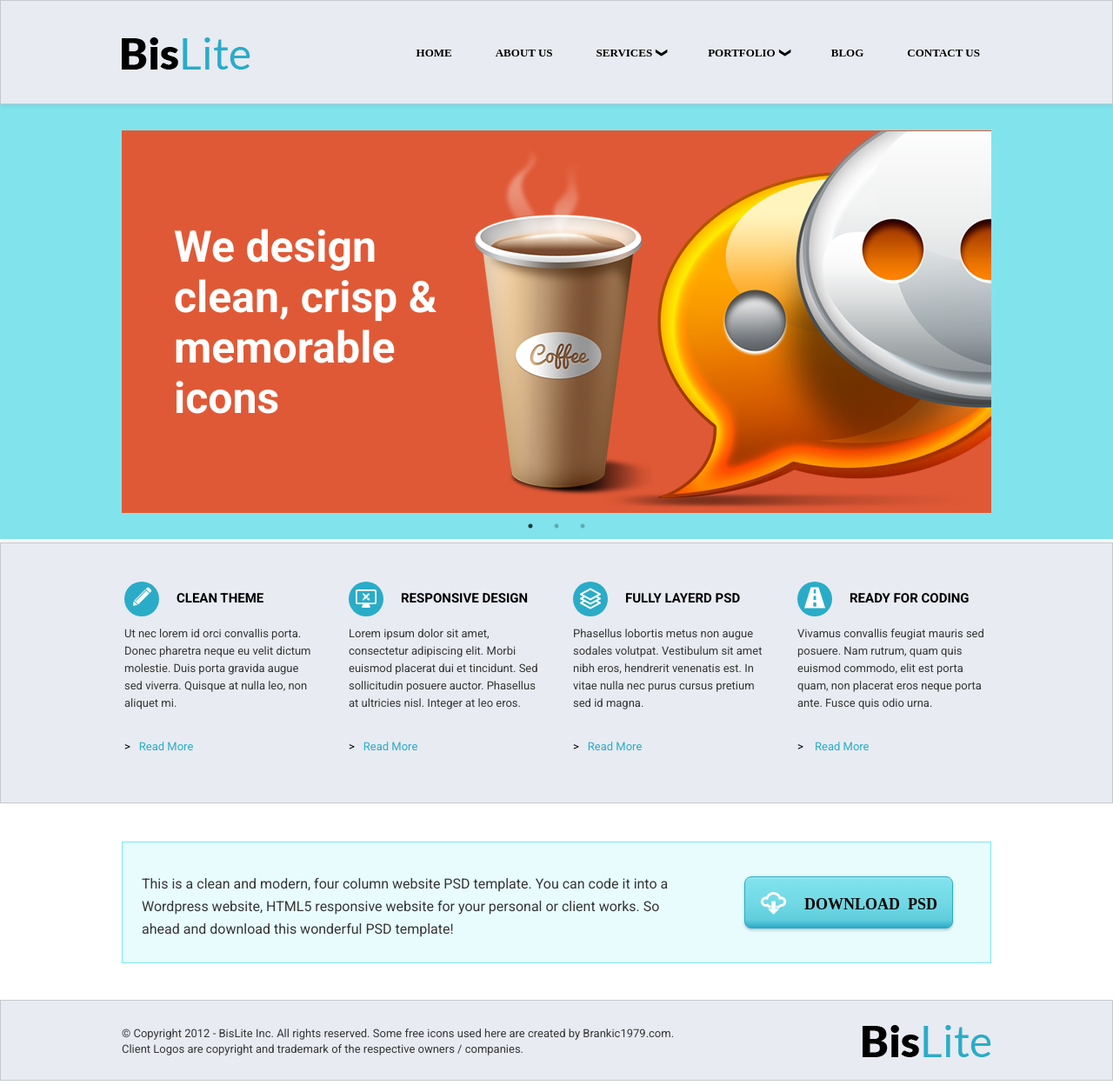
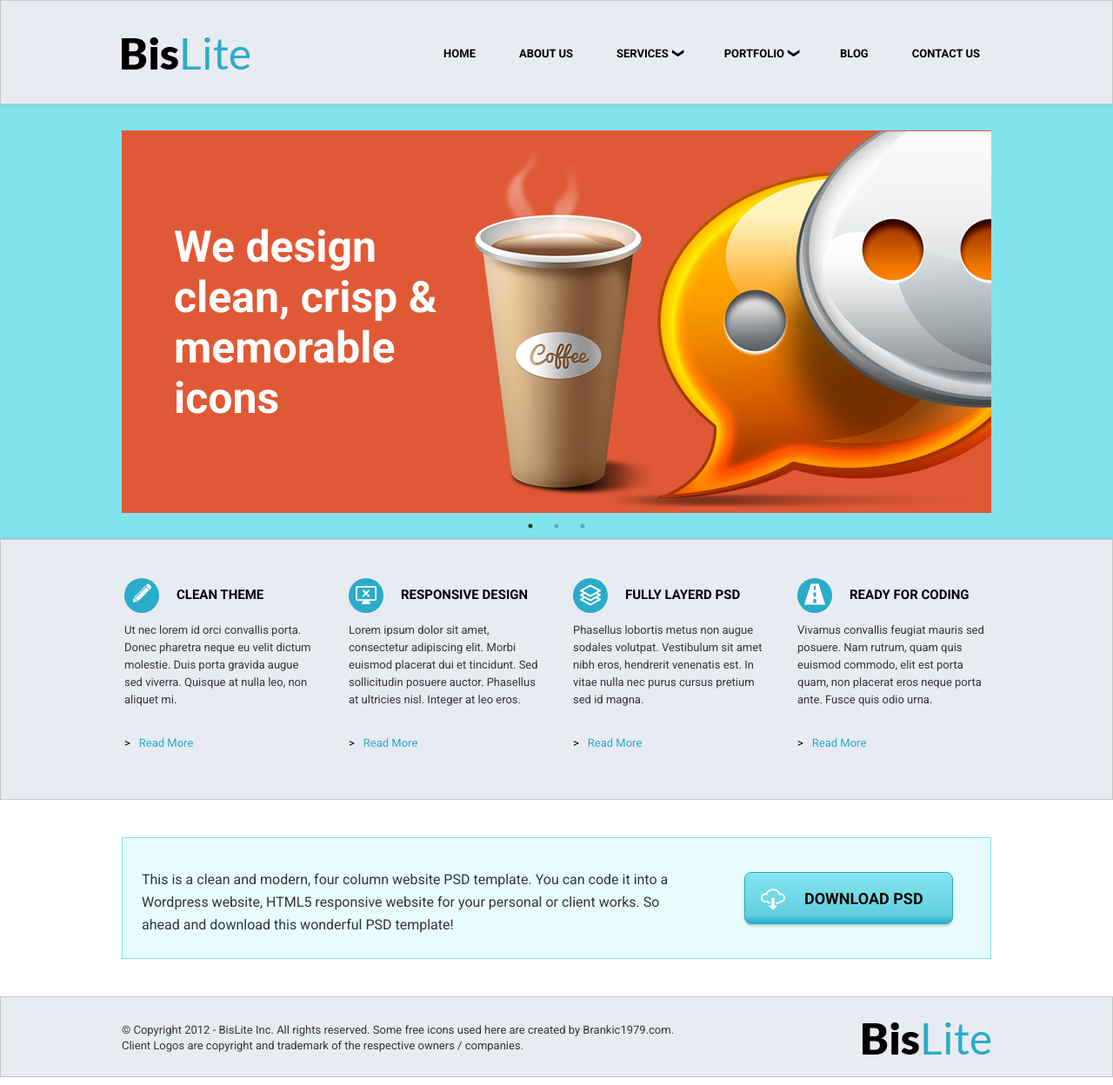
Before and after one commit to Svitlana-Makova/homework-10, a plain HTML site: page index.html in a window 1280 px wide. Shown: the whole page at 87% size. Drawn offline with Linux system fonts and the light colour scheme; files whose address does not match are found by name.

Commit message:
changed css and html

```diff
--- a/css/styles.css
+++ b/css/styles.css
@@ -6,8 +6,14 @@
 body {
     margin: 0 auto;
     font-size: 13px;
-    font-family: "Roboto" sans-serif;
+    font-family: "Roboto", sans-serif;
 }
+.container {
+    max-width: 1000px;
+    margin: 0 auto;
+}
+
+/*header*/
 .header {
     height: 120px;
     filter: drop-shadow(0px 2px 2.5px rgba(0, 0, 0, 0.07));
@@ -15,10 +21,6 @@ body {
     border: 1px solid rgba(0, 0, 0, 0.15);
     position: relative;
     z-index: 1;
-}
-.container {
-    max-width: 1000px;
-    margin: 0 auto;
 }
 a {
     text-decoration: none;
@@ -36,14 +38,14 @@ ul {
 .logo-img :hover {
     opacity: 0.7;
 }
-.header-links {
+.nav {
     display: flex;
 }
-.link {
+.nav-item {
     display: flex;
     align-items: center;
 }
-.link:not(:last-child) {
+.nav-item:not(:last-child) {
     margin-right: 24px;
 }
 .navigation-link {
@@ -52,8 +54,7 @@ ul {
     text-transform: uppercase;
     display: flex;
     align-items: center;
-    height: 36px;
-    padding: 0 13px;
+    padding: 13px;
     background-color: inherit;
 }
 .dropdown .navigation-link {
@@ -75,12 +76,12 @@ ul {
     color: #000;
     transform: rotate(270deg);
 }
-.links__dropbox {
+.dropdowns {
     display: none;
     position: absolute;
     background-color: #fff;
-    padding: 0 6px 8px 6px;
-    top: 36px;
+    padding: 0 6px 8px;
+    top: 42px;
     left: 0;
     box-shadow: 0 5px #2aacc8;
 }
@@ -88,26 +89,23 @@ ul {
     width: 200px;
     display: flex;
     align-items: center;
-    padding: 0 13px;
+    padding: 0 6px;
     color: #000;
     font-size: 13px;
     line-height: 2.8;
     text-transform: capitalize;
     font-family: "Roboto";
 }
+.link-dropdown:not(:last-child) {
+    border-bottom: 1px solid #e7e7e7;
+}
 .dropdown {
     position: relative;
-
-}
-
-.link-dropdown:not(:last-child) {
-    border-bottom: 1px solid #e7e7e7;
-
 }
 .nav-link:hover {
     color: #2aacc8;
 }
-.dropdown:hover .links__dropbox {
+.dropdown:hover .dropdowns {
     display: block;
     top: 36px;
     position: absolute;
@@ -118,13 +116,12 @@ ul {
     box-shadow: 0 -5px #2aacc8;
 }
 
-
+/*main*/
 
 .hero-image {
     height: 500px;
     background-color: #81e4ed;
     padding-top: 30px;
-    margin-bottom: 4px;
 }
 .slider-1 {
     height: 440px;
@@ -153,7 +150,6 @@ ul {
     font-size: 50px;
     color: #ffffff;
     font-weight: 700;
-    font-family: "Roboto";
     margin-left: 60px;
     padding-top: 105px;
 }
@@ -165,15 +161,15 @@ ul {
     display: flex;
     align-items: center;
 }
-.servises-item {
+.serviсes {
     display: flex;
     flex-wrap: wrap;
 }
-.wrap-container {
+.serviсes-item {
     display: block;
     margin-right: 38px;
 }
-.wrap-container:last-of-type {
+.serviсes-item:last-of-type {
     margin-right: 0;
 }
 .name-process {
@@ -182,40 +178,36 @@ ul {
     text-transform: uppercase;
     color: #000;
     font-weight: bold;
-    font-family: "Roboto";
     margin-left: 60px;
 }
-.process-wrapper {
+.serviсes-title {
     display: flex;
     align-items: center;
     margin-bottom: 20px;
 }
-.about-process {
+.serviсes-text {
     font-size: 13px;
     line-height: 1.538;
     color: #363636;
-    font-family: "Roboto";
     width: 220px;
 }
-.read {
-    text-decoration: none;
+.read-more-wrap {
+    display: flex;
+    align-items: center;
+    margin-top: 30px;
+}
+.read-more {
     color: #2aacc8;
-    font-family: "Roboto";
-    font-size: 13px;
     line-height: 1.538;
     text-transform: capitalize;
-    margin-top: 30px;
+
 }
-.read:hover{
+.read-more:hover{
     text-decoration: underline;
 }
 .arrow-right::before {
     content:"\003E";
-    position: absolute;
-    width: 5px;
-    height: 7px;
     border-radius: 2px;
-    background-color: none;
     color: #000;
     position: relative;
     padding-right: 10px;
@@ -264,16 +256,17 @@ ul {
     background-color: #2aacc8;
 }
 .wrap-downloads {
-    margin-top: 44px;
-    margin-bottom: 42px;
-    min-height: 140px;
-    background-color: #e8fcfe;
-    border: 1px solid #81e4ed;
+    min-height: 226px;
     display: flex;
+    align-items: center;
 }
 .about-downloads-wrap {
     display: flex;
     align-items: center;
+    min-height: 140px;
+    width: 100%;
+    background-color: #e8fcfe;
+    border: 1px solid #81e4ed;
 }
 .about-downloads {
     width: 613px;
@@ -293,18 +286,15 @@ ul {
     background-image: linear-gradient(0deg, #29abc7 0%, #29abc7 0%, #5fcddd 15%, #71d9e5 50%, #81e3ed 100%);
     border: 1px solid #2aacc8;
     cursor: pointer;
-    display: flex;
-    align-items: center;
 }
 .button:hover {
     background-image: linear-gradient(0deg, #29abc7 15%, #29abc7 100%, #5fcddd 50%, #71d9e5 0%, #81e3ed 0%);
 }
-.icon-download-psd {
+.button-download {
     font-size: 18px;
     text-transform: uppercase;
     color: #0d0707;
     font-weight: bold;
-    font-family: "Roboto";
     display: flex;
     align-items: center;
 }
@@ -317,24 +307,24 @@ ul {
     left: 18px;
     padding-right: 40px;
 }
+/*footer*/
+
 .footer {
     height: 93px;
     background-color: #e8ebf1;
     border: 1px solid rgba(0, 0, 0, 0.15);
-    margin-bottom: 5px;
 }
-.footer-iner{
+.footer-inner{
     display: flex;
     justify-content: space-between;
     align-items: center;
     min-height: 93px;
 }
 .footer-copyrights {
-    width: 642px;
+    max-width: 642px;
     font-size: 13px;
     line-height: 1.384;
     color: #363636;
-    font-family: "Roboto";
 }
 .logo-img-footer :hover {
     opacity: 0.7;
--- a/index.html
+++ b/index.html
@@ -23,14 +23,16 @@
           <a href="" class="logo-img">
             <img src="images/logo.png" alt="logo" />
           </a>
-          <ul class="header-links">
-            <li class="link"><a href="#" class="navigation-link">home</a></li>
-            <li class="link">
+          <ul class="nav">
+            <li class="nav-item">
+              <a href="#" class="navigation-link">home</a>
+            </li>
+            <li class="nav-item">
               <a href="#" class="navigation-link">about us</a>
             </li>
-            <li class="link dropdown">
+            <li class="nav-item dropdown">
               <a href="" class="navigation-link arrow">services</a>
-              <ul class="links__dropbox">
+              <ul class="dropdowns">
                 <li class="link-dropdown">
                   <a href="#" class="nav-link">web design</a>
                 </li>
@@ -48,11 +50,13 @@
                 </li>
               </ul>
             </li>
-            <li class="link dropdown">
+            <li class="nav-item dropdown">
               <a href="#" class="navigation-link arrow">portfolio</a>
             </li>
-            <li class="link"><a href="#" class="navigation-link">blog</a></li>
-            <li class="link">
+            <li class="nav-item">
+              <a href="#" class="navigation-link">blog</a>
+            </li>
+            <li class="nav-item">
               <a href="#" class="navigation-link">contact us</a>
             </li>
           </ul>
@@ -80,67 +84,69 @@
       </div>
       <div class="processes">
         <div class="container">
-          <div class="servises-item">
-            <div class="wrap-container">
-              <h2 class="process-wrapper">
+          <div class="serviсes">
+            <div class="serviсes-item">
+              <h2 class="serviсes-title">
                 <span class="icon-clean-theme icon-border-box"></span>
                 <div class="name-process">clean theme</div>
               </h2>
-              <div class="about-process">
-                <p>
+              <p class="serviсes-text">
                 Ut nec lorem id orci convallis porta. Donec pharetra neque eu
                 velit dictum molestie. Duis porta gravida augue sed viverra.
                 Quisque at nulla leo, non aliquet mi.
               </p>
-              </div>
-              <div class="read-more">
-                <a href="" class="read arrow-right">read more</a>
+              <div class="read-more-wrap">
+                <span class="arrow-right"></span
+                ><a href="#" class="read-more"> read more</a>
               </div>
             </div>
 
-            <div class="wrap-container">
-              <h2 class="process-wrapper">
+            <div class="serviсes-item">
+              <h2 class="serviсes-title">
                 <span
                   class="icon-responsive-design icon-hover icon-border-box"
                 ></span>
                 <div class="name-process">responsive design</div>
               </h2>
-              <div class="about-process">
-                <p>
+              <p class="serviсes-text">
                 Lorem ipsum dolor sit amet, consectetur adipiscing elit. Morbi
                 euismod placerat dui et tincidunt. Sed sollicitudin posuere
                 auctor. Phasellus at ultricies nisl. Integer at leo eros.
               </p>
+              <div class="read-more-wrap">
+                <span class="arrow-right"></span
+                ><a href="#" class="read-more"> read more</a>
               </div>
-              <a href="#" class="read arrow-right">read more</a>
             </div>
-            <div class="wrap-container">
-              <h2 class="process-wrapper">
+            <div class="serviсes-item">
+              <h2 class="serviсes-title">
                 <span class="icon-fully-layerd-psd icon-border-box"></span>
                 <div class="name-process">fully layerd psd</div>
               </h2>
-              <div class="about-process">
-                <p>
-                  Phasellus lobortis metus non augue sodales volutpat.
-                  Vestibulum sit amet nibh eros, hendrerit venenatis est. In
-                  vitae nulla nec purus cursus pretium sed id magna.
+              <p class="serviсes-text">
+                Phasellus lobortis metus non augue sodales volutpat. Vestibulum
+                sit amet nibh eros, hendrerit venenatis est. In vitae nulla nec
+                purus cursus pretium sed id magna.
               </p>
+              <div class="read-more-wrap">
+                <span class="arrow-right"></span
+                ><a href="#" class="read-more"> read more</a>
               </div>
-              <a href="" class="read arrow-right">read more</a>
             </div>
-            <div class="wrap-container">
-              <h2 class="process-wrapper">
+            <div class="serviсes-item">
+              <h2 class="serviсes-title">
                 <span class="icon-ready-for-coding icon-border-box"></span>
                 <div class="name-process">ready for coding</div>
               </h2>
-              <div class="about-process">
-                <p>
+              <p class="serviсes-text">
                 Vivamus convallis feugiat mauris sed posuere. Nam rutrum, quam
                 quis euismod commodo, elit est porta quam, non placerat eros
                 neque porta ante. Fusce quis odio urna.
               </p>
+              <div class="read-more-wrap">
+                <span class="arrow-right"></span
+                ><a href="#" class="read-more"> read more</a>
               </div>
-              <a href="#" class="read arrow-right"> read more</a>
             </div>
           </div>
         </div>
@@ -158,14 +164,14 @@
             href="./download/Hillel-IT-School.pdf"
             class="button button-download"
           >
-            <span class="icon-download-psd">download psd</span>
+            <span class="icon-download-psd"></span>download psd
           </a>
         </div>
       </div>
     </main>
     <footer class="footer">
       <div class="container">
-        <div class="footer-iner">
+        <div class="footer-inner">
           <p class="footer-copyrights">
             © Copyright 2012 - BisLite Inc. All rights reserved. Some free icons
             used here are created by Brankic1979.com. Client Logos are copyright
```
Lines whose indentation alone changed are shown as unchanged.
